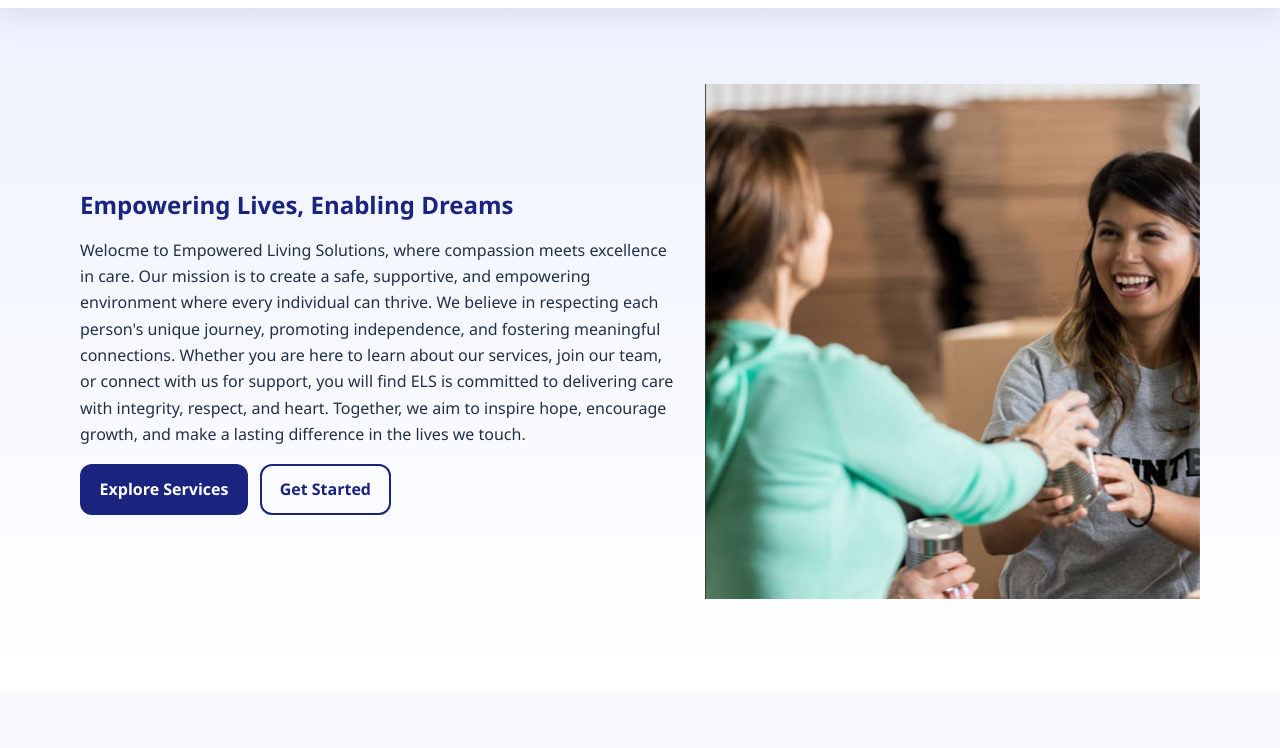
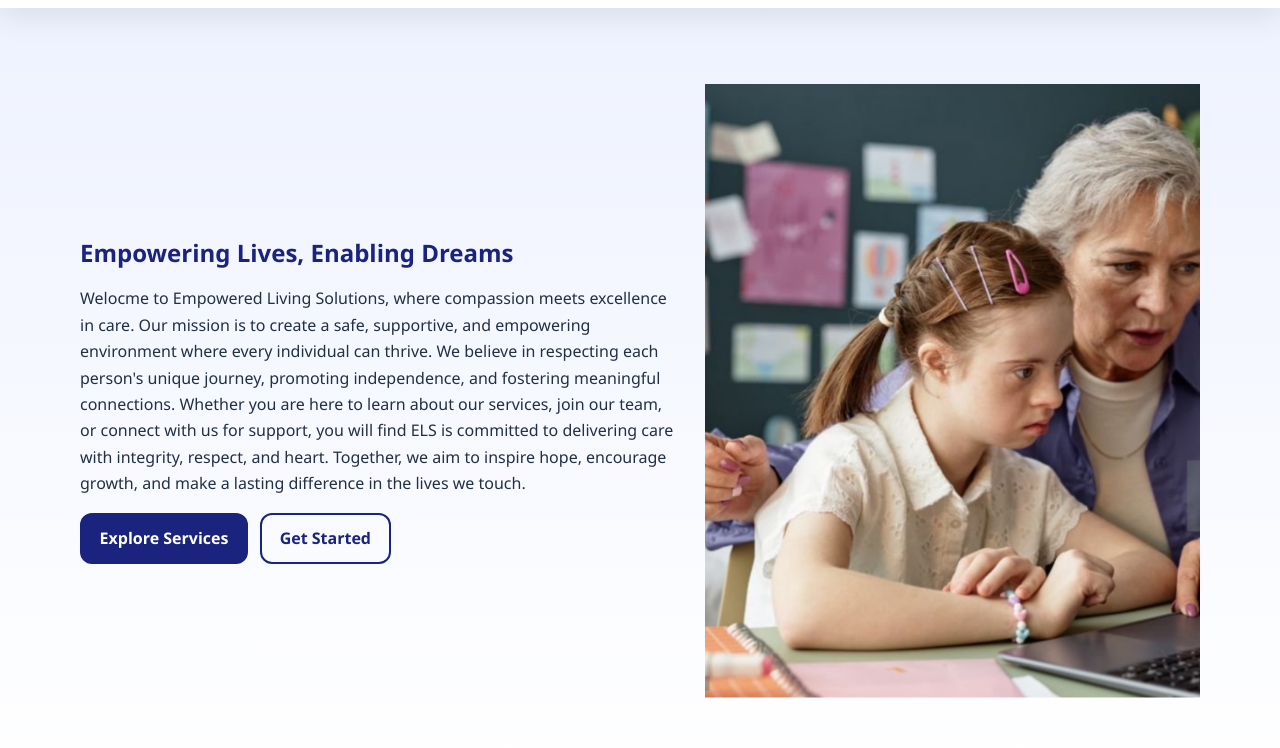
Before and after one commit to ddusabimana/els, a plain HTML site: page index.html in a window 1280 px wide. Shown: the part 52-800 px from the top of the page. Drawn offline with Linux system fonts and the light colour scheme.

Commit message:
updated the front page image

```diff
--- a/index.html
+++ b/index.html
@@ -45,7 +45,7 @@
           </div>
         </div>
         <div class="media reveal-delay float-up">
-          <img src="assets/images/IMG_4060.jpeg" alt="Inclusive support and community" loading="eager"/>
+          <img src="assets/images/IMG_4068.jpeg" alt="Inclusive support and community" loading="eager"/>
         </div>
       </div>
     </section>
```
